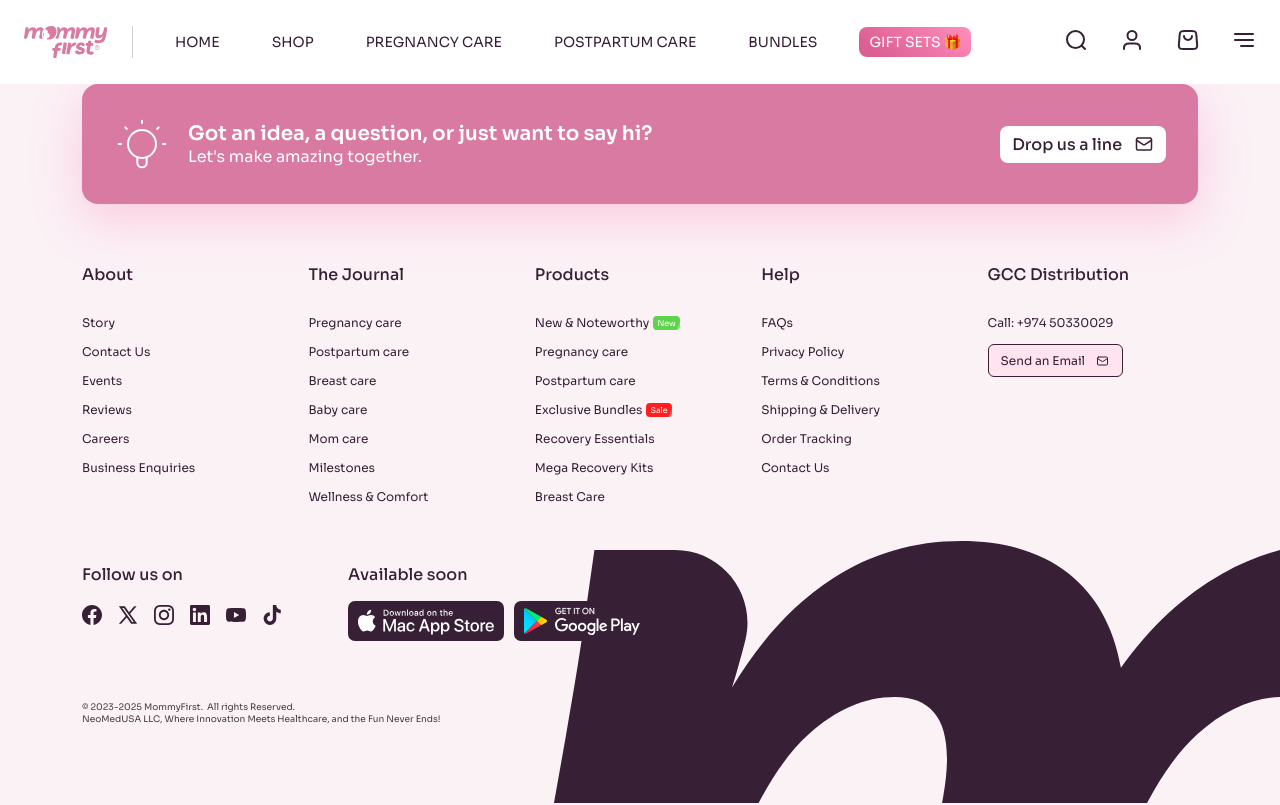
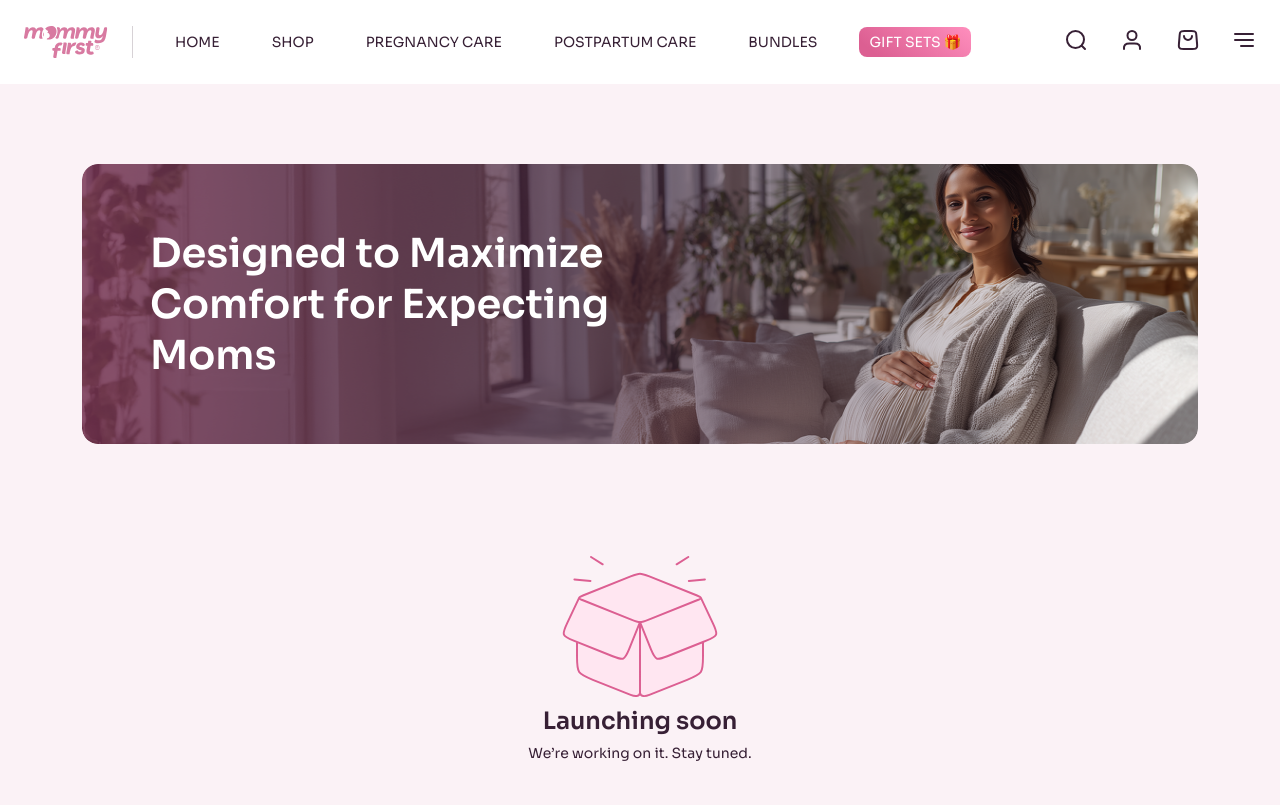
Before and after one commit to askideas/mommy-first, a React (Vite) app: page /gift-sets in a window 1280 px wide. Shown: the top 805 px of the page. Built offline with nearby package versions, Linux system fonts and the light colour scheme.

Commit message:
ComingSoon Commits

```diff
--- a/src/App.jsx
+++ b/src/App.jsx
@@ -10,6 +10,7 @@ import BundlesRecommended from './Pages/BundlesRecommended/BundlesRecommended'
 import Bundles from './Pages/Bundles/Bundles'
 import Shop from './Pages/Shop/Shop'
 import ScrollToTop from './Components/ScrollToTop/ScrollToTop'
+import ComingSoon from './Components/ComingSoon/ComingSoon'
 
 const App = () => {
   // Enable global fade-up animations for all elements with fade-up classes
@@ -25,6 +26,9 @@ const App = () => {
           <Route element={<Shop/>} path='/shop' />
           <Route element={<Bundles/>} path='/bundles' />
           <Route element={<BundlesRecommended/>} path='/bundles/recommended' />
+          <Route element={<ComingSoon/>} path='/pregnancy-care' />
+          <Route element={<ComingSoon/>} path='/postpartum-care' />
+          <Route element={<ComingSoon/>} path='/gift-sets' />
         </Routes>
         <ContactBanner />
         <Footer />
--- /dev/null
+++ b/src/Components/ComingSoon/ComingSoon.css
@@ -0,0 +1,27 @@
+.coming-sson-content-container {
+    width: 100%;
+    height: 250px;
+    display: flex;
+    flex-direction: column;
+    justify-content: center;
+    align-items: center;
+    gap: 8px;
+    margin: 90px 0;
+
+    img {
+        width: 156px;
+        height: 142px;
+    }
+
+    .heading {
+        font: 600 24px var(--font);
+        color: var(--primary-dark);
+        margin: 0;
+    }
+
+    .sub-heading {
+        font: 400 14px var(--font);
+        color: var(--primary-dark);
+        margin: 0;
+    }
+}
--- /dev/null
+++ b/src/Components/ComingSoon/ComingSoon.jsx
@@ -0,0 +1,29 @@
+import React from 'react'
+import './ComingSoon.css'
+import HeroImageLabel from '../HeroImageLabel/HeroImageLabel'
+import HeroImg from '../../assets/coming-soon-hero.png'
+import ComingSoonBox from '../../assets/comingsoonbox.svg'
+
+const ComingSoon = () => {
+    const HeroLabel = {
+        image: HeroImg,
+        text: 'Designed to Maximize Comfort for Expecting Moms',
+        height: 280,
+        pwidth: 487
+    };
+  return (
+    <>
+        <HeroImageLabel data={HeroLabel} />
+        <div className="container">
+            <div className="coming-sson-content-container">
+                <img src={ComingSoonBox} alt="" />
+                <h1 className="heading">Launching soon</h1>
+                <h2 className="sub-heading">We’re working on it. Stay tuned.</h2>
+            </div>
+        </div>
+
+    </>
+  )
+}
+
+export default ComingSoon
```
Also changed, not shown: src/assets/coming-soon-hero.png (added), src/assets/comingsoonbox.svg (added).
